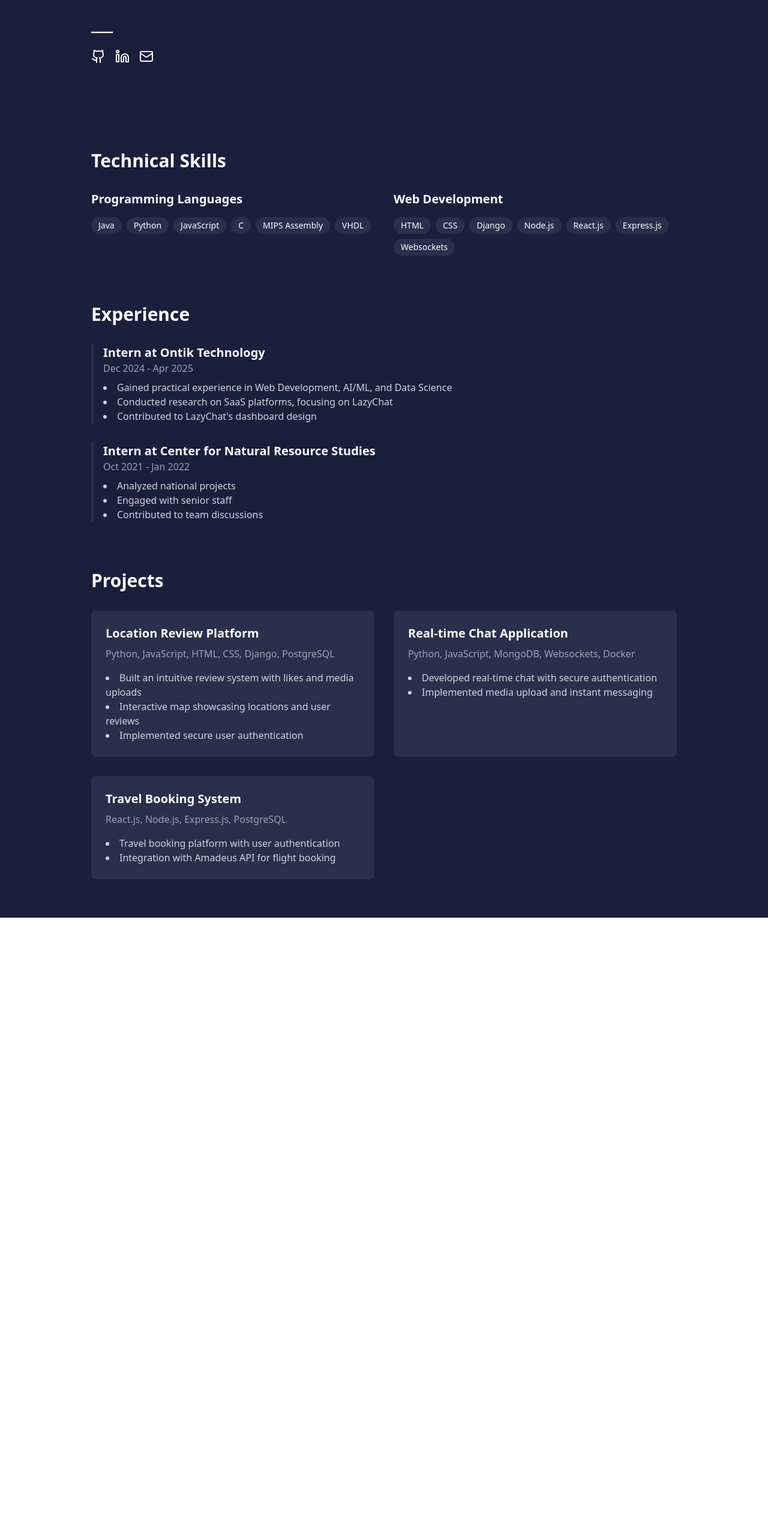
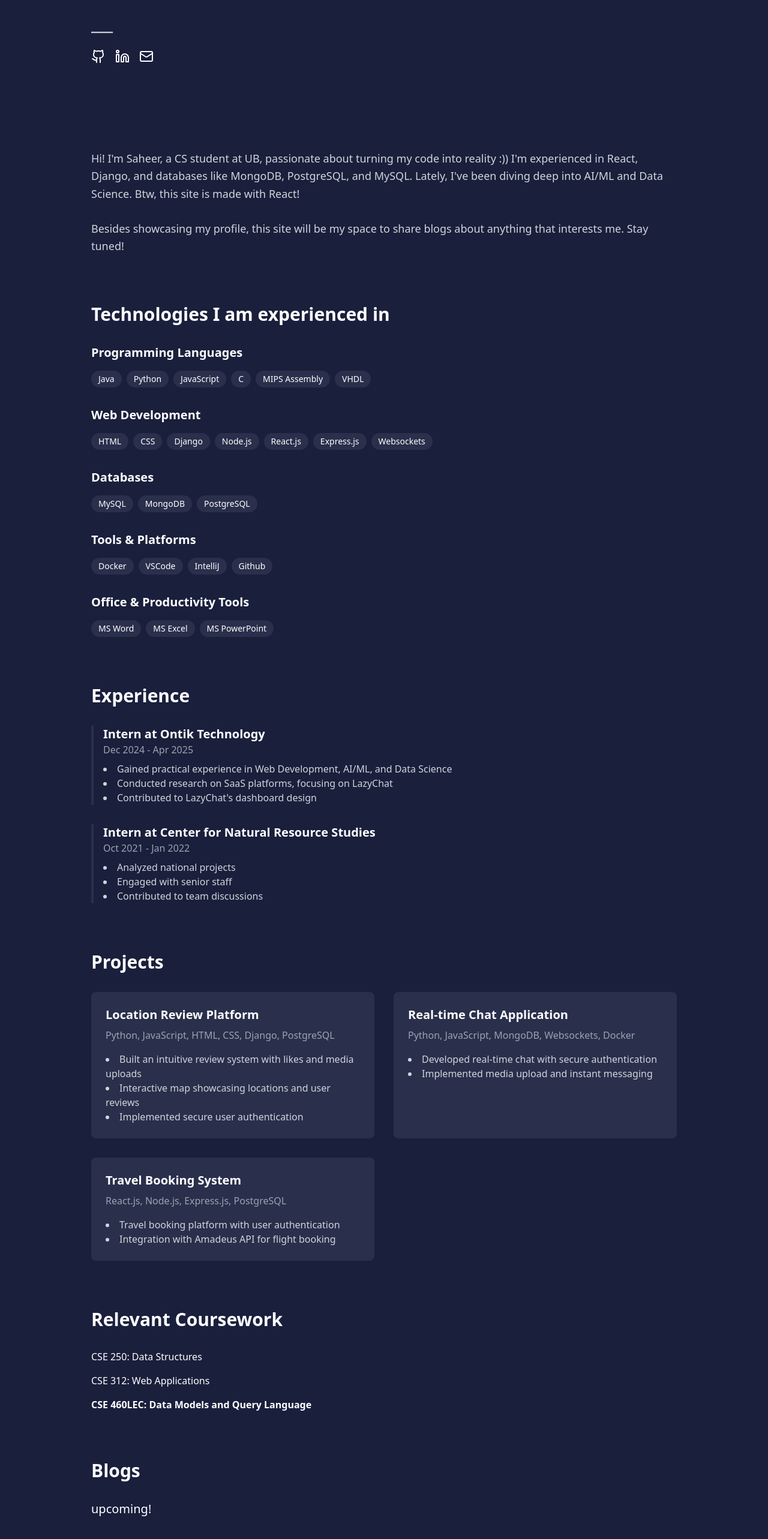
Before and after one commit to Saheerr/saheer.website, a React (Create React App) app: page / in a window 1280 px wide. Shown: the part 210-2776 px from the top of the page at 60% size. Before the commit the page ends 1740 px from the top, so only its background shows below. Built offline with nearby package versions, Linux system fonts and the light colour scheme.

Commit message:
added an about me and blog section

```diff
--- a/src/components/Portfolio.js
+++ b/src/components/Portfolio.js
@@ -7,7 +7,7 @@ const Portfolio = () => {
   const [typingComplete, setTypingComplete] = useState(false);
 
   useEffect(() => {
-    setText(''); // Reset text at start
+    setText('');
     let currentIndex = 0;
 
     const typingInterval = setInterval(() => {
@@ -23,9 +23,17 @@ const Portfolio = () => {
     return () => clearInterval(typingInterval);
   }, []);
 
+  const technologies = {
+    'Programming Languages': ['Java', 'Python', 'JavaScript', 'C', 'MIPS Assembly', 'VHDL'],
+    'Web Development': ['HTML', 'CSS', 'Django', 'Node.js', 'React.js', 'Express.js', 'Websockets'],
+    'Databases': ['MySQL', 'MongoDB', 'PostgreSQL'],
+    'Tools & Platforms': ['Docker', 'VSCode', 'IntelliJ', 'Github'],
+    'Office & Productivity Tools': ['MS Word', 'MS Excel', 'MS PowerPoint']
+  };
+
   return (
     <div className="min-h-screen bg-[#1a1f3c]">
-      {/* Hero Section with Terminal Effect Name */}
+      {/* Hero Section */}
       <div className="py-20">
         <div className="max-w-5xl mx-auto px-6">
           <div className="font-mono text-4xl md:text-6xl text-white">
@@ -34,10 +42,10 @@ const Portfolio = () => {
           </div>
 
           <div className="mt-8 flex gap-4">
-            <a href="https://github.com/Saheerr" className="text-white hover:text-gray-300">
+            <a href="https://github.com/yourusername" className="text-white hover:text-gray-300">
               <Github size={24} />
             </a>
-            <a href="https://www.linkedin.com/in/saheer-rahman-40098728a/" className="text-white hover:text-gray-300">
+            <a href="https://linkedin.com/in/yourusername" className="text-white hover:text-gray-300">
               <Linkedin size={24} />
             </a>
             <a href="mailto:saheerrahman98@gmail.com" className="text-white hover:text-gray-300">
@@ -49,30 +57,31 @@ const Portfolio = () => {
 
       {/* Main Content */}
       <div className="max-w-5xl mx-auto px-6 py-16">
-        {/* Skills Section */}
+        {/* About Section */}
         <section className="mb-20">
-          <h2 className="text-3xl font-bold mb-8 text-white">Technical Skills</h2>
-          <div className="grid grid-cols-1 md:grid-cols-2 gap-8">
-            <div>
-              <h3 className="text-xl font-semibold mb-4 text-white">Programming Languages</h3>
-              <div className="flex flex-wrap gap-2">
-                {['Java', 'Python', 'JavaScript', 'C', 'MIPS Assembly', 'VHDL'].map(skill => (
-                  <span key={skill} className="bg-[#2a2f4c] text-white px-3 py-1 rounded-full text-sm">
-                    {skill}
-                  </span>
-                ))}
+          <div className="text-gray-300 text-lg leading-relaxed">
+            Hi! I'm Saheer, a CS student at UB, passionate about turning my code into reality :)) I'm experienced in React, Django, and databases like MongoDB, PostgreSQL, and MySQL. Lately, I've been diving deep into AI/ML and Data Science. Btw, this site is made with React!
+            <br /><br />
+            Besides showcasing my profile, this site will be my space to share blogs about anything that interests me. Stay tuned!
+          </div>
+        </section>
+
+        {/* Technologies Section */}
+        <section className="mb-20">
+          <h2 className="text-3xl font-bold mb-8 text-white">Technologies I am experienced in</h2>
+          <div className="grid grid-cols-1 gap-8">
+            {Object.entries(technologies).map(([category, items]) => (
+              <div key={category}>
+                <h3 className="text-xl font-semibold mb-4 text-white">{category}</h3>
+                <div className="flex flex-wrap gap-2">
+                  {items.map(tech => (
+                    <span key={tech} className="bg-[#2a2f4c] text-white px-3 py-1 rounded-full text-sm">
+                      {tech}
+                    </span>
+                  ))}
+                </div>
               </div>
-            </div>
-            <div>
-              <h3 className="text-xl font-semibold mb-4 text-white">Web Development</h3>
-              <div className="flex flex-wrap gap-2">
-                {['HTML', 'CSS', 'Django', 'Node.js', 'React.js', 'Express.js', 'Websockets'].map(skill => (
-                  <span key={skill} className="bg-[#2a2f4c] text-white px-3 py-1 rounded-full text-sm">
-                    {skill}
-                  </span>
-                ))}
-              </div>
-            </div>
+            ))}
           </div>
         </section>
 
@@ -102,7 +111,7 @@ const Portfolio = () => {
         </section>
 
         {/* Projects Section */}
-        <section>
+        <section className="mb-20">
           <h2 className="text-3xl font-bold mb-8 text-white">Projects</h2>
           <div className="grid grid-cols-1 md:grid-cols-2 gap-8">
             <div className="bg-[#2a2f4c] p-6 rounded-lg">
@@ -134,6 +143,22 @@ const Portfolio = () => {
             </div>
           </div>
         </section>
+
+        {/* Relevant Coursework Section */}
+        <section className="mb-20">
+          <h2 className="text-3xl font-bold mb-8 text-white">Relevant Coursework</h2>
+          <div className="space-y-4">
+            <div className="text-white">CSE 250: Data Structures</div>
+            <div className="text-white">CSE 312: Web Applications</div>
+            <div className="text-white font-bold">CSE 460LEC: Data Models and Query Language</div>
+          </div>
+        </section>
+
+        {/* Blogs Section */}
+        <section className="mb-20">
+          <h2 className="text-3xl font-bold mb-8 text-white">Blogs</h2>
+          <div className="text-white text-xl">upcoming!</div>
+        </section>
       </div>
     </div>
   );
```
